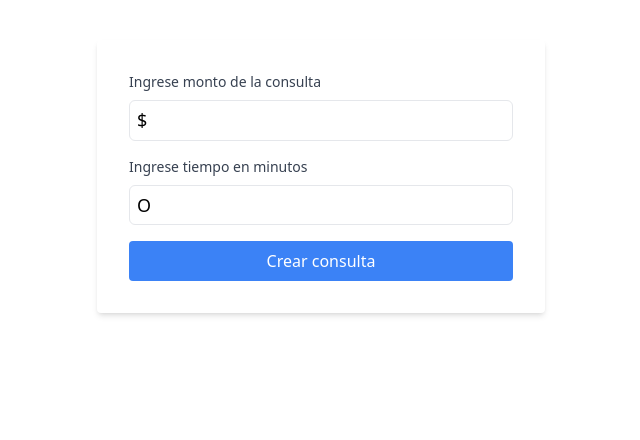
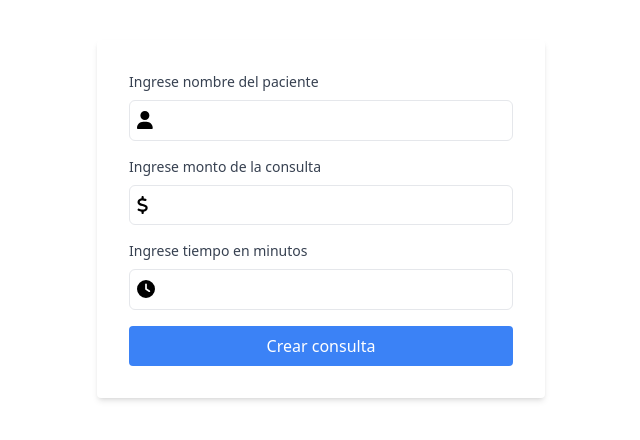
Before and after one commit to miyyyyo/bikebook, a Next.js app: page /videocall in a window 1280 px wide. Shown: the top 440 px of the page, without its empty margins (319-959 px from the left). Built offline with nearby package versions, Linux system fonts and the light colour scheme; no server answers.

Commit message:
timelimit

```diff
--- a/src/components/ProfileCard.tsx
+++ b/src/components/ProfileCard.tsx
@@ -75,11 +75,11 @@ const ProfileCard = () => {
                 >
                     Cerrar Sesión
                 </button>
-                {/* <div className="mt-4">
+                <div className="mt-4">
                     <Link href="/videocall" className="text-sm bg-blue-500 text-white py-2 px-5 rounded-md hover:bg-blue-600 transition duration-300">
                         Iniciar consulta
                     </Link>
-                </div> */}
+                </div>
                 <div className="mt-4">
                     <Link href="/usuarios" className="text-sm bg-blue-500 text-white py-2 px-5 rounded-md hover:bg-blue-600 transition duration-300">
                         Buscar otros usuarios
--- a/src/components/VideoCallPage.tsx
+++ b/src/components/VideoCallPage.tsx
@@ -15,7 +15,7 @@ const useMicrophoneAndCameraTracks = createMicrophoneAndCameraTracks();
 const VideoCallPage = () => {
 
     const router = useRouter();
-    const channelName = router.query.id as string;
+    const { id: channelName, time } = router.query;
 
     const [inCall, setInCall] = useState(false);
     const [remoteUsers, setRemoteUsers] = useState<IAgoraRTCRemoteUser[]>([]);
@@ -35,9 +35,9 @@ const VideoCallPage = () => {
     const { usersInRoom, setRoomName, roomName } = context
 
     useEffect(() => {
-        setRoomName(channelName)
+        setRoomName(channelName as string)
         if (ready && tracks && !isClientReady) {
-            client.join(config.appid, channelName, null).then(uid => {
+            client.join(config.appid, channelName as string, null).then(uid => {
                 client.publish(tracks);
                 setInCall(true);
                 setIsClientReady(true);  // Set the client as ready after joining
@@ -102,6 +102,23 @@ const VideoCallPage = () => {
         });
     }, [remoteUsers]);
 
+    useEffect(() => {
+        console.log("@conteoRegresivo", { time, timeBool: !!time, timestap: new Date() })
+        setTimeout(() => {
+            router.push("/")
+            console.log("@redireccion", { timestap: new Date() })
+        }, 1000 * 60 * parseInt(time as string) || 2);
+
+        return () => {
+            client.off('user-published', () => null);
+            client.off('user-unpublished', () => null);
+            client.off('disconnected', () => {setIsClientReady(false)});
+        };
+
+        // eslint-disable-next-line react-hooks/exhaustive-deps
+    }, [])
+
+
     return (
         <div className="w-full h-[95vh] grid grid-rows-3 grid-cols-5 gap-2 relative">
 
@@ -123,7 +140,7 @@ const VideoCallPage = () => {
 
                     {/* Chat Display */}
                     <div className="rounded p-2 sticky top-0 bg-slate-200 flex gap-2 z-20 justify-between text-xs sm:text-base">
-                        <div className="hidden md:flex gap-2">
+                        <div className="hidden  md:flex gap-2">
                             {usersInRoom.map(({ name }, index) => (
                                 <div key={index} className="">
                                     <strong className="text-blue-500">{name}</strong>
--- a/src/context/VideoCallContext.tsx
+++ b/src/context/VideoCallContext.tsx
@@ -47,10 +47,6 @@ const ContextProvider: React.FC<ContextProviderProps> = ({ children }) => {
             }
         }
 
-        setTimeout(() => {
-            router.push("/")
-        }, 1000 * 60 * 2);
-
         return () => {
             if (socket) {
                 socket.off('usersInRoom');
@@ -71,6 +67,7 @@ const ContextProvider: React.FC<ContextProviderProps> = ({ children }) => {
         if (socket && message.trim()) {
             socket.emit('sendMessage', { room: roomName, message, username: name });
             if(roomName){
+                console.log({message})
                 saveChat({room: roomName, newMessage: {message, username: name } })
             }
             setMessage(''); // Clear the input after sending
--- a/src/pages/videocall/index.tsx
+++ b/src/pages/videocall/index.tsx
@@ -1,10 +1,15 @@
+import { faClock, faDollarSign, faUser } from '@fortawesome/free-solid-svg-icons';
+import { FontAwesomeIcon } from '@fortawesome/react-fontawesome';
+import { useSession } from 'next-auth/react';
 import { useRouter } from 'next/router';
 import React, { FormEvent, useState } from 'react'
 
 const Videocall = () => {
 
     const router = useRouter()
+    const { data: session, status } = useSession()
 
+    const [pacient, setPacient] = useState('');
     const [amount, setAmount] = useState('');
     const [time, setTime] = useState('');
 
@@ -14,23 +19,47 @@ const Videocall = () => {
         if (amount === "" || time === "") {
             return;
         }
+        if (session && session.user) {
+            router.push(`/videocall/lobby?username=${encodeURIComponent(session.user.name as string)}&pacient=${encodeURIComponent(pacient)}&time=${encodeURIComponent(time)}&amount=${encodeURIComponent(amount)}`);
+            setAmount('');
+            setTime('');
+            setPacient('')
+        }
 
-        console.log({ amount, time });
-        router.push(`/videocall/lobby?username=${encodeURIComponent("usuario")}&time=${encodeURIComponent(time)}&amount=${encodeURIComponent(amount)}`);
-
-        setAmount('');
-        setTime('');
+        console.log("cargando")
     };
 
     return (
         <div className="bg-white p-8 rounded shadow-md w-full max-w-md mx-auto mt-10">
             <form onSubmit={handleSubmit}>
+
+                <div className="mb-4">
+                    <label htmlFor="amount" className="block text-sm font-medium text-gray-700 mb-2">
+                        Ingrese nombre del paciente
+                    </label>
+                    <div className="flex relative">
+                        <span className="text-lg mr-2 leading-10 left-2 absolute">
+                            <FontAwesomeIcon icon={faUser} />
+                        </span>
+                        <input
+                            onChange={(e) => setPacient(e.target.value)}
+                            value={pacient}
+                            type="text"
+                            id="pacient"
+                            className="p-2 border pl-8 text-lg leading-tight rounded-md w-full focus:outline-none focus:border-blue-500"
+                        />
+                    </div>
+                </div>
+
+
                 <div className="mb-4">
                     <label htmlFor="amount" className="block text-sm font-medium text-gray-700 mb-2">
                         Ingrese monto de la consulta
                     </label>
                     <div className="flex relative">
-                        <span className="text-lg mr-2 leading-10 left-2 absolute">$</span>
+                        <span className="text-lg mr-2 leading-10 left-2 absolute">
+                            <FontAwesomeIcon icon={faDollarSign} />
+                        </span>
                         <input
                             onChange={(e) => setAmount(e.target.value)}
                             value={amount}
@@ -46,7 +75,9 @@ const Videocall = () => {
                         Ingrese tiempo en minutos
                     </label>
                     <div className="flex relative">
-                        <span className="text-lg absolute leading-10 left-2 ">O</span>
+                        <span className="text-lg absolute leading-10 left-2 ">
+                            <FontAwesomeIcon icon={faClock} />
+                        </span>
                         <input
                             onChange={(e) => setTime(e.target.value)}
                             value={time}
@@ -57,7 +88,7 @@ const Videocall = () => {
                     </div>
                 </div>
 
-                <button className="bg-blue-500 w-full text-white py-2 px-4 rounded hover:bg-blue-600 focus:outline-none">
+                <button disabled={status !== "authenticated"} className="bg-blue-500 w-full text-white py-2 px-4 rounded hover:bg-blue-600 focus:outline-none">
                     Crear consulta
                 </button>
             </form>
--- a/src/pages/videocall/lobby.tsx
+++ b/src/pages/videocall/lobby.tsx
@@ -1,9 +1,14 @@
+import { faUserDoctor, faClock, faDollarSign, faLink, faUser } from "@fortawesome/free-solid-svg-icons";
+import { FontAwesomeIcon } from "@fortawesome/react-fontawesome";
+import Link from "next/link";
 import { useRouter } from "next/router";
-
+import { useState } from "react";
 
 const VideoCallLobby = () => {
     const router = useRouter();
-    const { username, time, amount } = router.query;
+    const { pacient, username, time, amount } = router.query;
+
+    const [paymentLink, setPaymentLink] = useState<string | null>("https://mp.pago.com/1234567")
 
     const handleCopy = (text: string) => {
         navigator.clipboard.writeText(text);
@@ -13,35 +18,64 @@ const VideoCallLobby = () => {
     return (
         <div className="bg-white p-6 rounded-md shadow-md w-96 mx-auto mt-10">
             <div className="mb-4">
-                <p className="text-gray-600">Especialista:</p>
+                <div className="flex gap-2 mb-1 items-center">
+                    <FontAwesomeIcon icon={faUserDoctor} />
+                    <p className="text-gray-600">Especialista:</p>
+                </div>
                 <div className="flex items-center justify-between bg-gray-100 p-2 rounded-md">
                     <span>{username}</span>
                 </div>
             </div>
 
             <div className="mb-4">
-                <p className="text-gray-600">Tiempo de la consulta:</p>
+                <div className="flex gap-2 mb-1 items-center">
+                    <FontAwesomeIcon icon={faUser} />
+                    <p className="text-gray-600">Paciente:</p>
+                </div>
                 <div className="flex items-center justify-between bg-gray-100 p-2 rounded-md">
-                    <span>{time}</span>
+                    <span>{pacient}</span>
                 </div>
             </div>
 
             <div className="mb-4">
-                <p className="text-gray-600">Monto a abonar:</p>
+                <div className="flex gap-2 mb-1 items-center">
+                    <FontAwesomeIcon icon={faClock} className="" />
+                    <p className="text-gray-600">Tiempo de la consulta:</p>
+                </div>
                 <div className="flex items-center justify-between bg-gray-100 p-2 rounded-md">
-                    <span>{amount}</span>
+                    <span>{time} min.</span>
+                </div>
+            </div>
+
+            <div className="mb-4">
+                <div className="flex gap-2 mb-1 items-center">
+                    <FontAwesomeIcon icon={faDollarSign} className="" />
+                    <p className="text-gray-600">Monto a abonar:</p>
+                </div>
+                <div className="flex items-center justify-between bg-gray-100 p-2 rounded-md">
+                    <span>${amount}</span>
                 </div>
             </div>
 
             <div className="mb-4 mt-2">
-                <p className="text-gray-600">Link de pago</p>
+                {/* <div className="flex gap-2 mb-1 items-center">
+                    <FontAwesomeIcon icon={faLink} className="" />
+                    <p className="text-gray-600">Link de pago</p>
+                </div> */}
                 <div className="flex items-center justify-between bg-gray-100 p-2 rounded-md">
-                    <span>$$$$</span>
-                    <button onClick={() => handleCopy("$$$" as string)} className="text-blue-500 hover:text-blue-600">
+                    <span>{paymentLink}</span>
+                    <button onClick={() => handleCopy(paymentLink as string)} className="text-blue-500 hover:text-blue-600">
                         Copiar
                     </button>
                 </div>
             </div>
+
+            <div className="mt-2 bg-blue-500 w-full text-white text-center py-2 px-4 rounded hover:bg-blue-600 focus:outline-none">
+                <Link href={`/videocall/${(username as string).toLowerCase()}y${(pacient as string).toLowerCase()}?time=${time}`} className="">
+                    Proceder a la consulta
+                </Link>
+            </div>
+
         </div>
     );
 }
```
